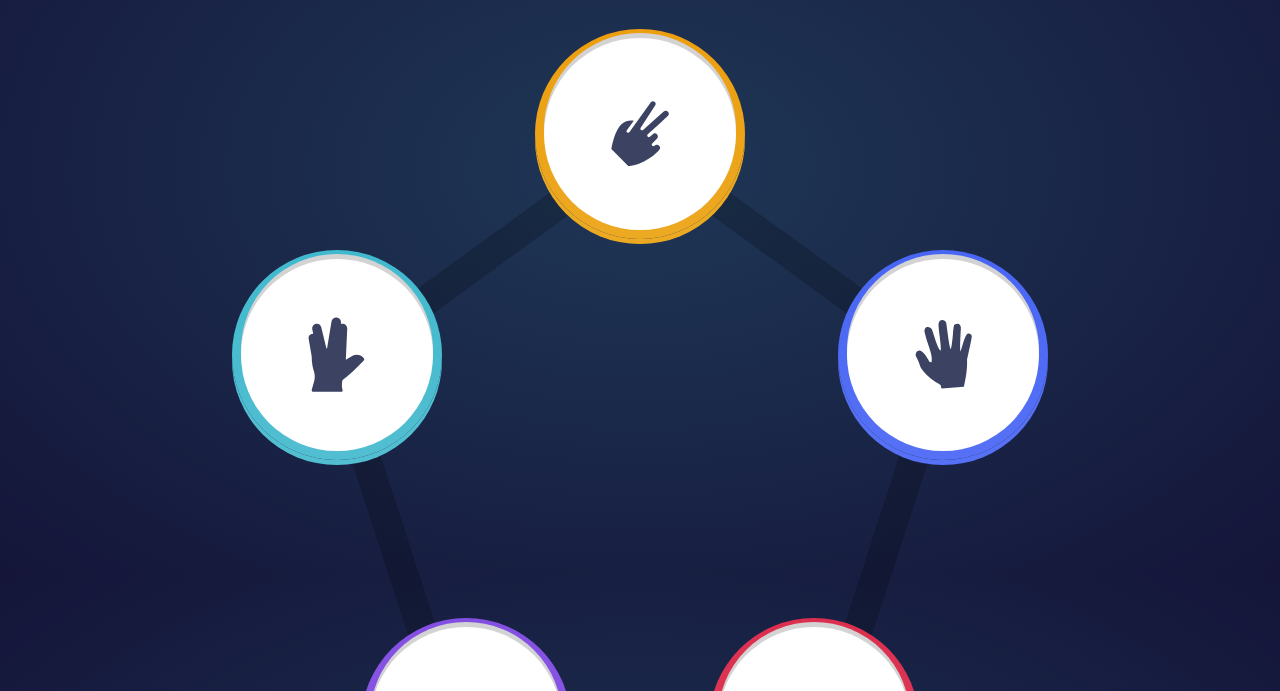
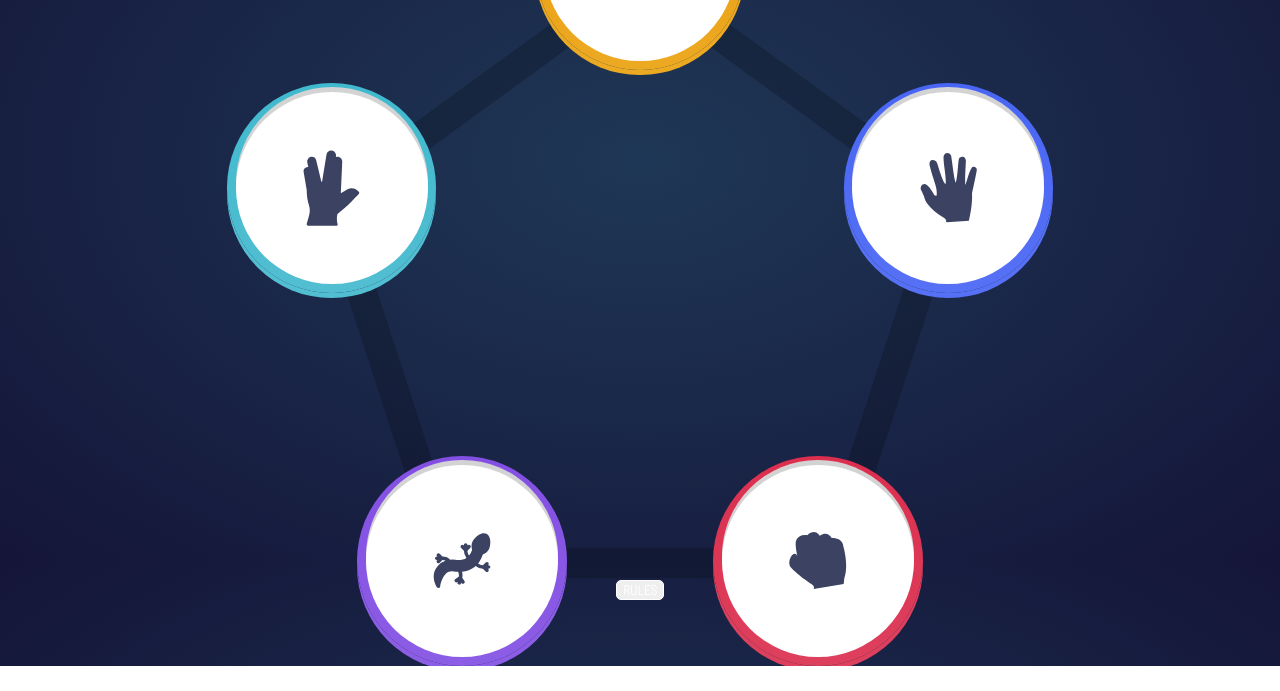
Before and after one commit to lowell1/rock_paper_scissors, a website: page public/index.html in a window 1280 px wide. Shown: the part 240-931 px from the top of the page. After the commit the page ends 906 px from the top, so only its background shows below. Drawn offline with Linux system fonts and the light colour scheme.

Commit message:
flexbox container element, styled rules button

```diff
--- a/source/sass/_icon_container.scss
+++ b/source/sass/_icon_container.scss
@@ -1,6 +1,6 @@
 #iconContainer {
-    width: 100%;
-    margin: 10rem 0;
+    // width: 100%;
+    // margin: 10rem 0;
     position: relative;
 
     // pentagon
--- a/source/sass/main.scss
+++ b/source/sass/main.scss
@@ -14,16 +14,27 @@
 
 body {
     background-image: $bg_gradient;
-    height: 100vh;
+    margin: 0;
 }
 
 #container {
     width: $mobile_width;
     margin: 0 auto;
+    display: flex;
+    flex-direction: column;
+    height: 100vh;
+    justify-content: space-between;
 
     * {
         color: white;
         font-family: $main_font;
         font-weight: $font_light;
     }
+
+    button {
+        margin: 0 auto;
+        border: $border_small solid white;
+        border-radius: $radius_small;
+
+    }
 }
```
Also changed, not shown: public/css/main.css.
